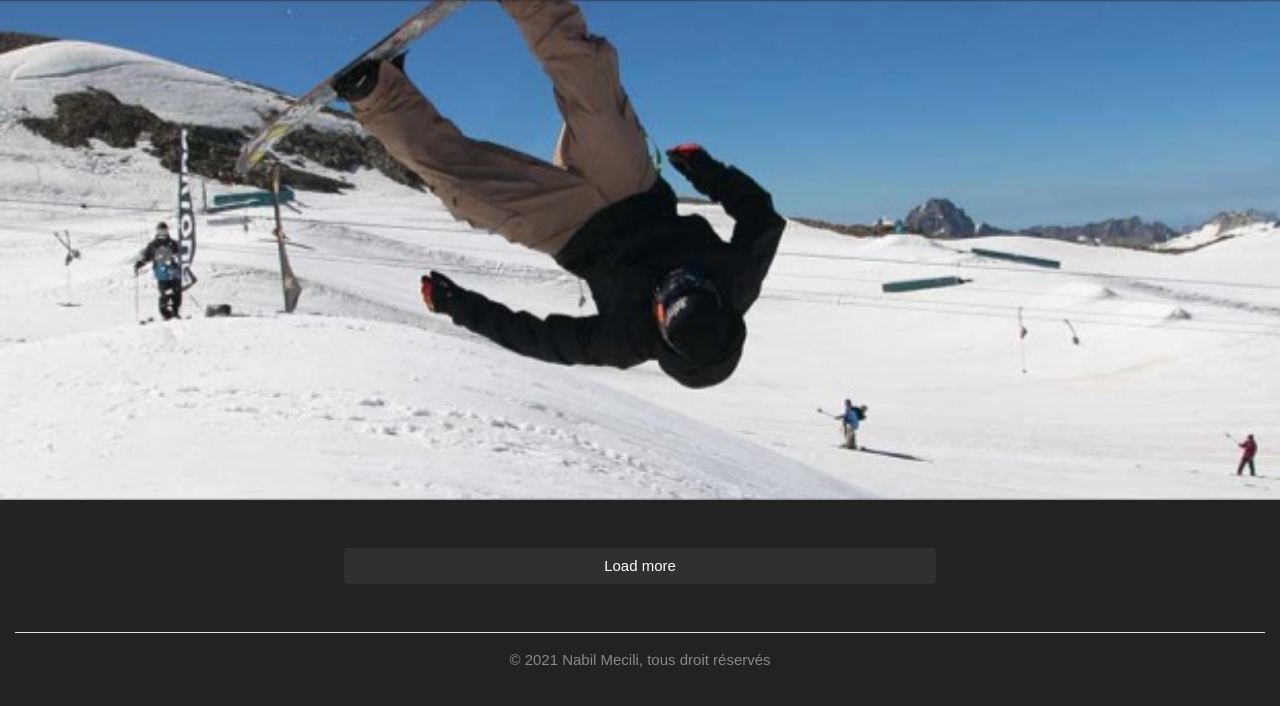
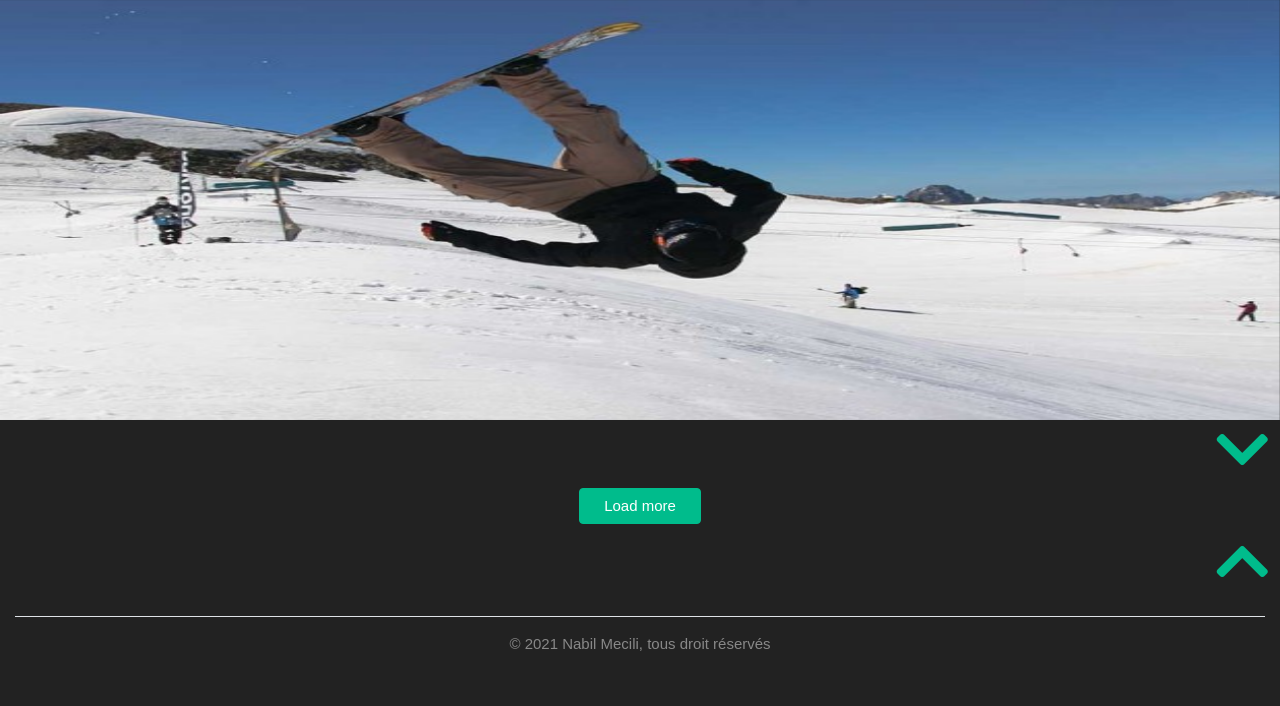
Before and after one commit to mecbil/P6_01_SnowTricks_CodeSource, a Symfony app: template templates/home/index.html.twig in a window 1280 px wide. Shown: the part 71-777 px from the top of the page. Run offline with Twig, Linux system fonts and the light colour scheme; the template is opened without the code that fills it, so the values that code supplies are empty; some libraries are stand-ins or nearby versions.

Commit message:
Add chevron-down and chevron-up

```diff
--- a/public/css/style.css
+++ b/public/css/style.css
@@ -11,8 +11,9 @@ img {
 }
 
 .carouselimg {
-  height: 500px;
+  height: 420px;
   width: 100%;
+  object-fit: fill;
 }
 
 .icone {
@@ -144,3 +145,8 @@ iframe {
 .pagination {
   justify-content: center;
 }
+
+.fa-chevron-down, .fa-chevron-up {
+  position: relative;
+  left: 95%;
+}
--- a/templates/home/index.html.twig
+++ b/templates/home/index.html.twig
@@ -26,9 +26,10 @@
                 </div>
             </div>
         </div>
+        <a href="#loadMoreTricks"><i class="fas fa-chevron-down fa-4x chevron-down"></i></a>
 
     </div>
-    <section class="tricks">
+    <section class="tricks" >
             {# <div class="scroll-container">
                 <a href="/#list" class="text-decoration-none arrow-color">
                     <i class="fa fa-arrow-circle-o-down cursor-pointer hover-arrow fa-2x"></i>
@@ -45,7 +46,7 @@
             <div class="card-body">
                 <h6 class="card-title">
                 <p class="border-top"></p>
-                    {{ Trick.title }}
+                    <span class="mx-2">{{ Trick.title }}</span>
                     {% if app.user %}
                         <div class="float-right">
                             <a href="{{ path('tricks_edit', {'id': Trick.id }) }}#tr"><i class="fas fa-pencil-alt"></i></a>
@@ -58,9 +59,10 @@
         {% endfor %}
 
     </section>
-        <div class="row text-center m-5">
-            <button id="loadMoreTricks" class="btn btn-dark col-md-6 col-8 mx-auto">Load more</button>
+        <div class="text-center m-2">
+            <button id="loadMoreTricks" class="btn btn-success px-4">Load more</button>
         </div>
+        <a href="#carouselExampleSlidesOnly"><i class="fas fa-chevron-up fa-4x"></i></a>
 
 {% endblock %}
 {% block javascripts %}
```
